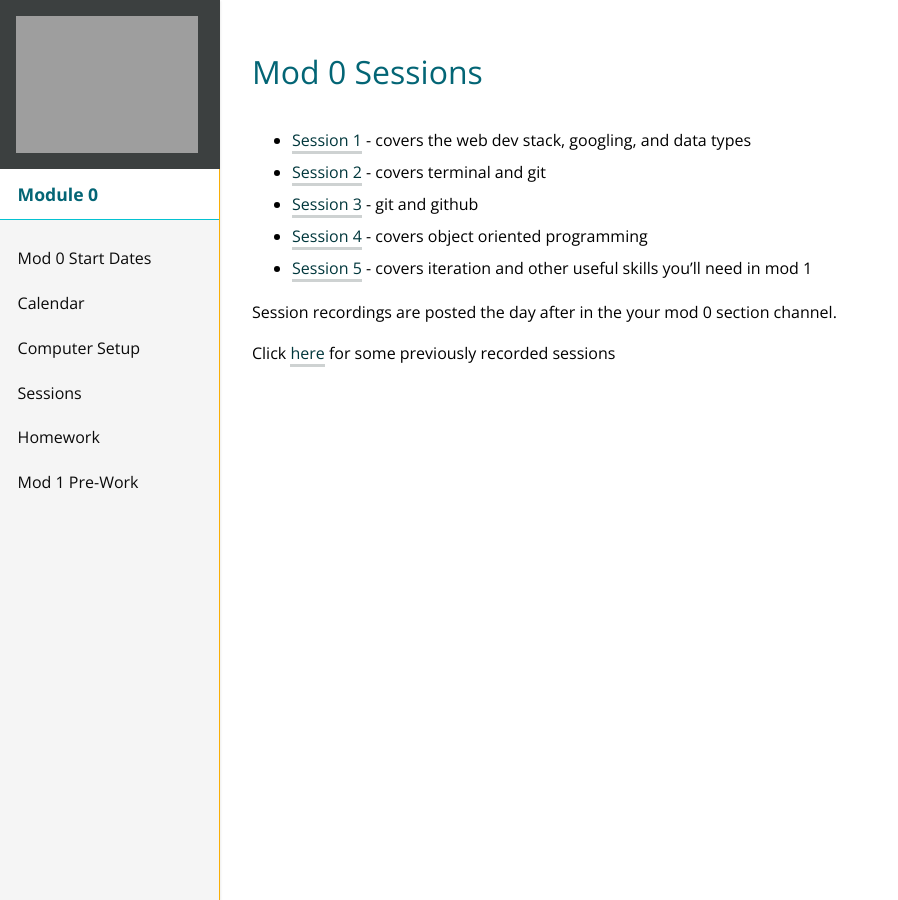
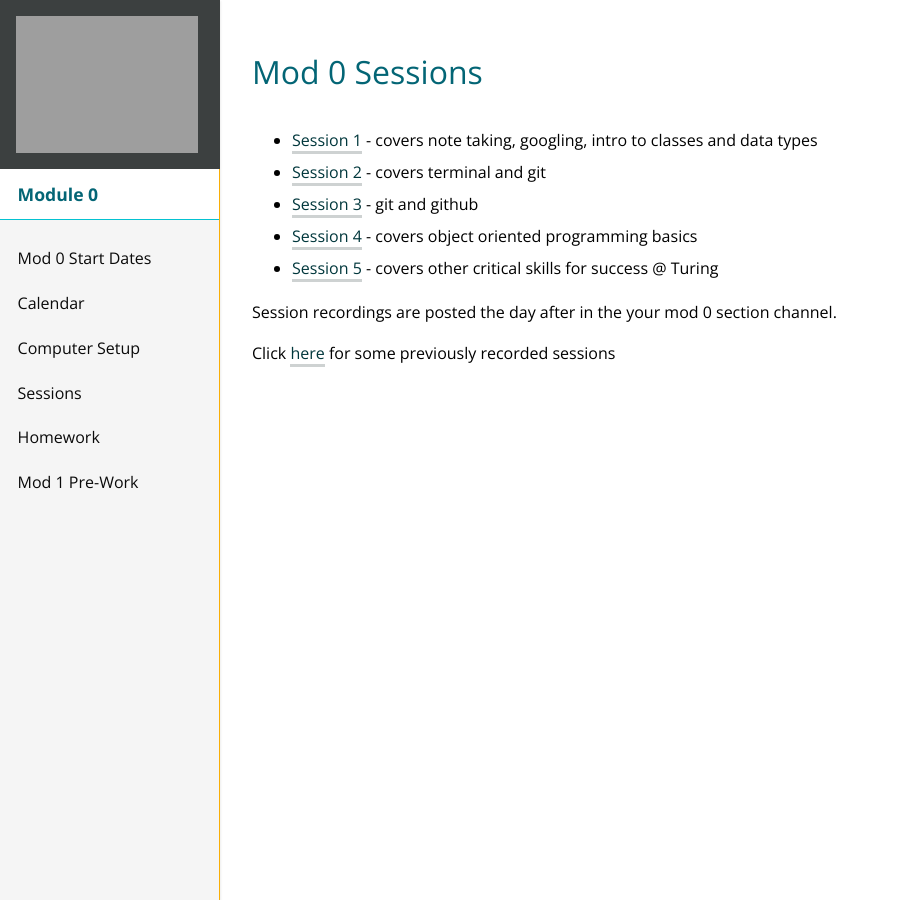
Before and after one commit to turingschool/mod-0-curriculum, a Jekyll site: the page built from sessions/index.md, in a window 1280 px wide. Shown: the whole page, without its empty margins (0-898 px from the left). Built offline with Jekyll 4.4.1, drawn with Linux system fonts in a browser that asks for light colours; nearby versions of some CDN libraries.

```diff
--- a/sessions/index.md
+++ b/sessions/index.md
@@ -3,11 +3,11 @@ layout: page
 title: Mod 0 Sessions
 ---
 
-* [Session 1]({{ site.url }}/session1) - covers the web dev stack, googling, and data types
+* [Session 1]({{ site.url }}/session1) - covers note taking, googling, intro to classes and data types
 * [Session 2]({{ site.url }}/session2) - covers terminal and git
 * [Session 3]({{ site.url }}/session3) - git and github
-* [Session 4]({{ site.url }}/session4) - covers object oriented programming
-* [Session 5]({{ site.url }}/session5) - covers iteration and other useful skills you'll need in mod 1
+* [Session 4]({{ site.url }}/session4) - covers object oriented programming basics
+* [Session 5]({{ site.url }}/session5) - covers other critical skills for success @ Turing
 
 Session recordings are posted the day after in the your mod 0 section channel.
 
```
Also changed, not shown: session4/index.md (+1 -1 lines).
